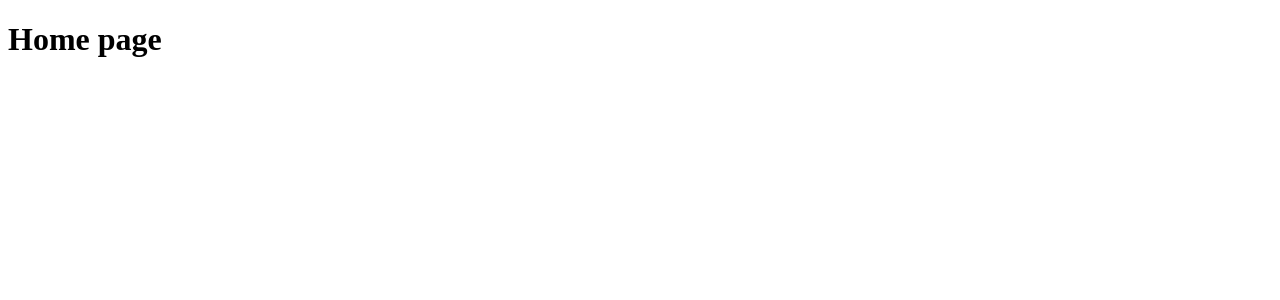
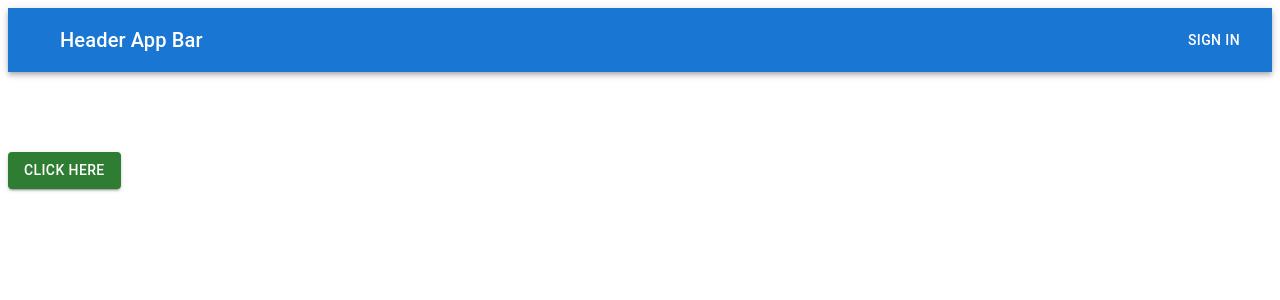
Before and after one commit to hack4impact-utk/mission-of-hope, a Next.js app: page / in a window 1280 px wide. Shown: the top 300 px of the page. Built offline with nearby package versions, Linux system fonts and the light colour scheme.

Commit message:
practice page-header app bar

```diff
--- a/src/app/page.tsx
+++ b/src/app/page.tsx
@@ -1,3 +1,9 @@
+import ButtonAppBar from './yaren';
+
 export default function Home() {
-  return <h1>Home page</h1>;
+  return (
+    <>
+      <ButtonAppBar></ButtonAppBar>
+    </>
+  );
 }
--- /dev/null
+++ b/src/app/yaren.tsx
@@ -0,0 +1,39 @@
+import * as React from 'react';
+import AppBar from '@mui/material/AppBar';
+import Box from '@mui/material/Box';
+import Toolbar from '@mui/material/Toolbar';
+import Typography from '@mui/material/Typography';
+import Button from '@mui/material/Button';
+import IconButton from '@mui/material/IconButton';
+
+export default function ButtonAppBar() {
+  return (
+    <Box sx={{ flexGrow: 1 }}>
+      <AppBar position="static">
+        <Toolbar>
+          <IconButton
+            size="large"
+            edge="start"
+            color="inherit"
+            aria-label="menu"
+            sx={{ mr: 2 }}
+          ></IconButton>
+          <Typography variant="h6" component="div" sx={{ flexGrow: 1 }}>
+            Header App Bar
+          </Typography>
+          <Button color="inherit">Sign In</Button>
+        </Toolbar>
+      </AppBar>
+
+      <Box mt={10}>
+        <Button
+          color="success"
+          variant="contained"
+          href="https://www.youtube.com/watch?v=dQw4w9WgXcQ"
+        >
+          Click Here
+        </Button>
+      </Box>
+    </Box>
+  );
+}
```
Also changed, not shown: 1 other file (tests, documents, lock files or other folders).
